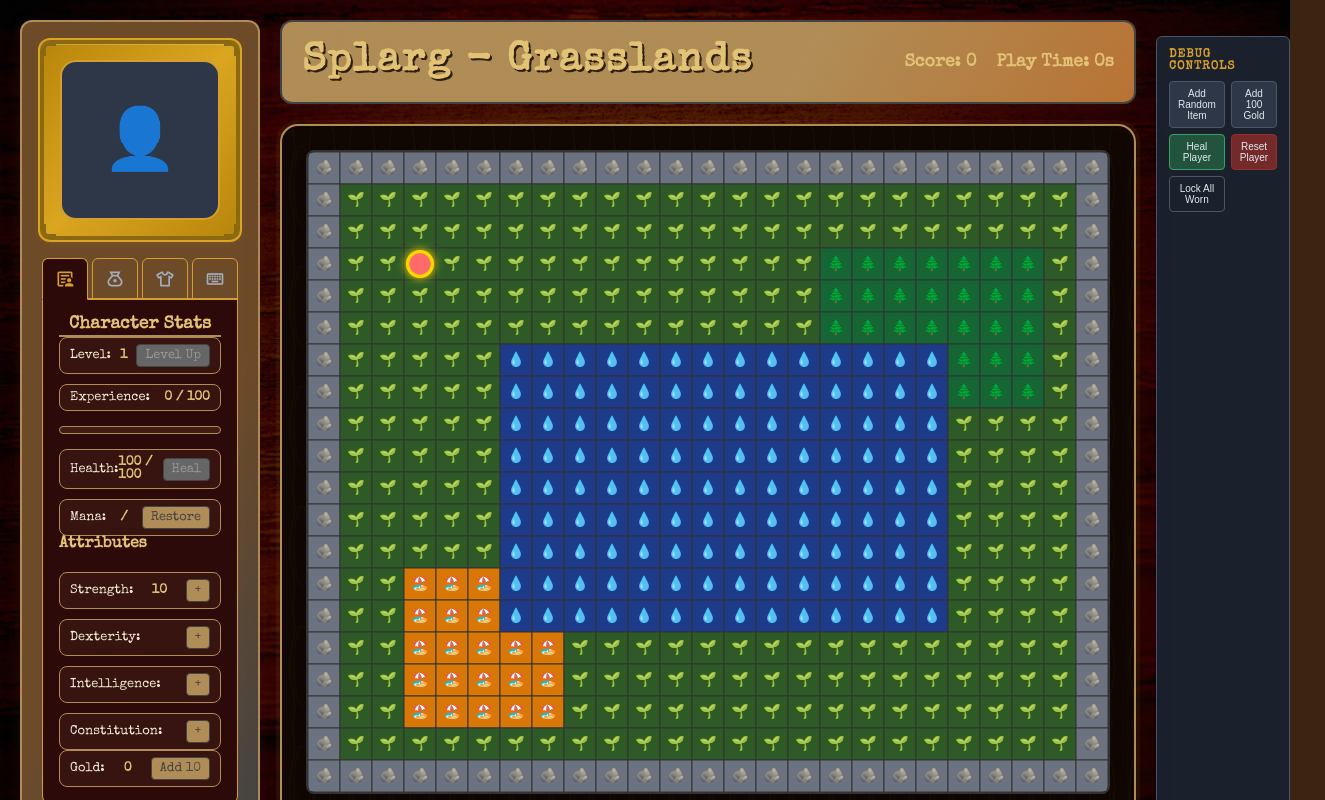
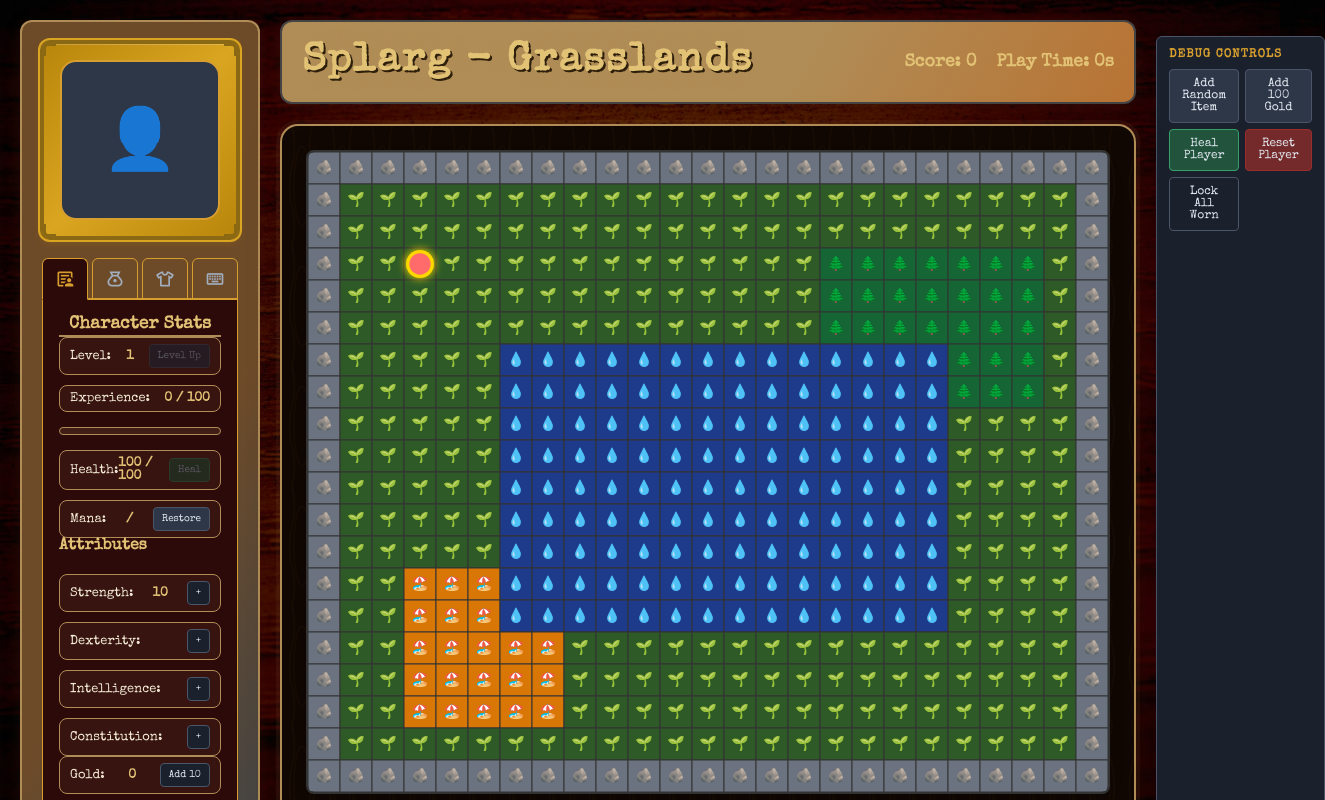
Before and after one commit to charlotte-xie/splarg, a Next.js app: page / in a window 1280 px wide. Shown: the top 800 px of the page, 1325 px wide, since content can reach past the window. Built offline with nearby package versions, Linux system fonts and the light colour scheme; a web font is replaced by a local one.

Commit message:
More CSS

```diff
--- a/components/Button.tsx
+++ b/components/Button.tsx
@@ -7,7 +7,6 @@ interface ButtonProps {
   size?: 'small' | 'medium' | 'large';
   disabled?: boolean;
   className?: string;
-  style?: React.CSSProperties;
 }
 
 export default function Button({
@@ -16,109 +15,13 @@ export default function Button({
   variant = 'primary',
   size = 'medium',
   disabled = false,
-  className = '',
-  style = {}
+  className = ''
 }: ButtonProps) {
-  const baseStyles: React.CSSProperties = {
-    padding: size === 'small' ? '6px 8px' : size === 'large' ? '12px 16px' : '8px 12px',
-    fontSize: size === 'small' ? '10px' : size === 'large' ? '14px' : '12px',
-    border: '1px solid',
-    borderRadius: '4px',
-    cursor: disabled ? 'not-allowed' : 'pointer',
-    transition: 'all 0.2s ease',
-    fontWeight: '500',
-    textAlign: 'center',
-    display: 'inline-flex',
-    alignItems: 'center',
-    justifyContent: 'center',
-    gap: '4px',
-    minWidth: 'fit-content',
-    ...style
-  };
-
-  const variantStyles = {
-    primary: {
-      backgroundColor: '#2d3748',
-      color: '#e2e8f0',
-      borderColor: '#4a5568',
-      '&:hover': {
-        backgroundColor: '#4a5568'
-      },
-      '&:disabled': {
-        backgroundColor: '#1a202c',
-        color: '#718096',
-        borderColor: '#2d3748'
-      }
-    },
-    secondary: {
-      backgroundColor: '#1a202c',
-      color: '#e2e8f0',
-      borderColor: '#4a5568',
-      '&:hover': {
-        backgroundColor: '#2d3748'
-      },
-      '&:disabled': {
-        backgroundColor: '#0f1419',
-        color: '#718096',
-        borderColor: '#2d3748'
-      }
-    },
-    danger: {
-      backgroundColor: '#742a2a',
-      color: '#e2e8f0',
-      borderColor: '#9b2c2c',
-      '&:hover': {
-        backgroundColor: '#9b2c2c'
-      },
-      '&:disabled': {
-        backgroundColor: '#4a1a1a',
-        color: '#718096',
-        borderColor: '#742a2a'
-      }
-    },
-    success: {
-      backgroundColor: '#22543d',
-      color: '#e2e8f0',
-      borderColor: '#38a169',
-      '&:hover': {
-        backgroundColor: '#38a169'
-      },
-      '&:disabled': {
-        backgroundColor: '#1a3a2a',
-        color: '#718096',
-        borderColor: '#22543d'
-      }
-    }
-  };
-
-  const currentVariant = variantStyles[variant];
-  const buttonStyles = {
-    ...baseStyles,
-    backgroundColor: disabled ? currentVariant['&:disabled'].backgroundColor : currentVariant.backgroundColor,
-    color: disabled ? currentVariant['&:disabled'].color : currentVariant.color,
-    borderColor: disabled ? currentVariant['&:disabled'].borderColor : currentVariant.borderColor
-  };
-
-  const handleMouseEnter = (e: React.MouseEvent<HTMLButtonElement>) => {
-    if (!disabled) {
-      e.currentTarget.style.backgroundColor = currentVariant['&:hover'].backgroundColor;
-    }
-  };
-
-  const handleMouseLeave = (e: React.MouseEvent<HTMLButtonElement>) => {
-    if (!disabled) {
-      e.currentTarget.style.backgroundColor = currentVariant.backgroundColor;
-    }
-  };
-
   return (
     <button
       className={`game-button game-button--${variant} game-button--${size} ${className}`}
-      style={buttonStyles}
       onClick={onClick}
       disabled={disabled}
-      onMouseEnter={handleMouseEnter}
-      onMouseLeave={handleMouseLeave}
     >
       {children}
     </button>
--- a/components/DebugPanel.tsx
+++ b/components/DebugPanel.tsx
@@ -63,7 +63,6 @@ export default function DebugPanel({ game, onGameUpdate }: DebugPanelProps) {
       <div className="control-panel-grid">
         <Button
           variant="primary"
-          size="small"
           onClick={handleAddRandomItem}
         >
           Add Random Item
@@ -71,7 +70,6 @@ export default function DebugPanel({ game, onGameUpdate }: DebugPanelProps) {
 
         <Button
           variant="primary"
-          size="small"
           onClick={handleAddGold}
         >
           Add 100 Gold
@@ -79,7 +77,6 @@ export default function DebugPanel({ game, onGameUpdate }: DebugPanelProps) {
 
         <Button
           variant="success"
-          size="small"
           onClick={handleHealPlayer}
         >
           Heal Player
@@ -87,7 +84,6 @@ export default function DebugPanel({ game, onGameUpdate }: DebugPanelProps) {
 
         <Button
           variant="danger"
-          size="small"
           onClick={handleResetPlayer}
         >
           Reset Player
@@ -95,7 +91,6 @@ export default function DebugPanel({ game, onGameUpdate }: DebugPanelProps) {
 
         <Button
           variant="secondary"
-          size="small"
           onClick={handleLockAllWornItems}
         >
           Lock All Worn
--- a/components/MessagePanel.tsx
+++ b/components/MessagePanel.tsx
@@ -1,5 +1,6 @@
 import { useEffect, useRef } from 'react';
 import Game from '../classes/Game';
+import Button from './Button';
 
 interface MessagePanelProps {
   game: Game;
@@ -50,12 +51,13 @@ export default function MessagePanel({ game }: MessagePanelProps) {
       {/* Fixed Footer */}
       {messages.length > 0 && (
         <div className="control-panel-messages-footer">
-          <button
+          <Button
             onClick={() => game.clearMessages()}
-            className="control-panel-clear-button"
+            variant="secondary"
+            size="small"
           >
             Clear Log
-          </button>
+          </Button>
         </div>
       )}
     </div>
--- a/components/PlayerStats.tsx
+++ b/components/PlayerStats.tsx
@@ -1,4 +1,4 @@
-import React from 'react';
+import Button from './Button';
 
 interface PlayerStatsProps {
   stats: any;
@@ -51,13 +51,14 @@ export default function PlayerStats({ stats, onStatsUpdate }: PlayerStatsProps)
         <div className="stat-row">
           <span className="stat-label">Level:</span>
           <span className="stat-value">{stats.level}</span>
-          <button
-            className="stat-button"
+          <Button
+            variant="primary"
+            size="small"
             onClick={handleLevelUp}
             disabled={stats.experience < stats.experienceToNext}
           >
             Level Up
-          </button>
+          </Button>
         </div>
 
         <div className="stat-row">
@@ -75,25 +76,27 @@ export default function PlayerStats({ stats, onStatsUpdate }: PlayerStatsProps)
         <div className="stat-row">
           <span className="stat-label">Health:</span>
           <span className="stat-value">{stats.health} / {stats.maxHealth}</span>
-          <button
-            className="stat-button"
+          <Button
+            variant="success"
+            size="small"
             onClick={handleHeal}
             disabled={stats.health >= stats.maxHealth}
           >
             Heal
-          </button>
+          </Button>
         </div>
 
         <div className="stat-row">
           <span className="stat-label">Mana:</span>
           <span className="stat-value">{stats.mana} / {stats.maxMana}</span>
-          <button
-            className="stat-button"
+          <Button
+            variant="primary"
+            size="small"
             onClick={handleManaRestore}
             disabled={stats.mana >= stats.maxMana}
           >
             Restore
-          </button>
+          </Button>
         </div>
       </div>
 
@@ -102,45 +105,49 @@ export default function PlayerStats({ stats, onStatsUpdate }: PlayerStatsProps)
         <div className="stat-row">
           <span className="stat-label">Strength:</span>
           <span className="stat-value">{stats.strength}</span>
-          <button
-            className="stat-button"
+          <Button
+            variant="secondary"
+            size="small"
             onClick={() => handleStatChange('strength', stats.strength + 1)}
           >
             +
-          </button>
+          </Button>
         </div>
 
         <div className="stat-row">
           <span className="stat-label">Dexterity:</span>
           <span className="stat-value">{stats.dexterity}</span>
-          <button
-            className="stat-button"
+          <Button
+            variant="secondary"
+            size="small"
             onClick={() => handleStatChange('dexterity', stats.dexterity + 1)}
           >
             +
-          </button>
+          </Button>
         </div>
 
         <div className="stat-row">
           <span className="stat-label">Intelligence:</span>
           <span className="stat-value">{stats.intelligence}</span>
-          <button
-            className="stat-button"
+          <Button
+            variant="secondary"
+            size="small"
             onClick={() => handleStatChange('intelligence', stats.intelligence + 1)}
           >
             +
-          </button>
+          </Button>
         </div>
 
         <div className="stat-row">
           <span className="stat-label">Constitution:</span>
           <span className="stat-value">{stats.constitution}</span>
-          <button
-            className="stat-button"
+          <Button
+            variant="secondary"
+            size="small"
             onClick={() => handleStatChange('constitution', stats.constitution + 1)}
           >
             +
-          </button>
+          </Button>
         </div>
       </div>
 
@@ -148,12 +155,13 @@ export default function PlayerStats({ stats, onStatsUpdate }: PlayerStatsProps)
         <div className="stat-row">
           <span className="stat-label">Gold:</span>
           <span className="stat-value">{stats.gold}</span>
-          <button
-            className="stat-button"
+          <Button
+            variant="secondary"
+            size="small"
             onClick={() => handleStatChange('gold', stats.gold + 10)}
           >
             Add 10
-          </button>
+          </Button>
         </div>
       </div>
     </div>
--- a/styles/globals.css
+++ b/styles/globals.css
@@ -157,30 +157,7 @@ body {
   color: var(--accent);
 }
 
-.stat-button {
-  background: var(--brass);
-  color: var(--iron);
-  border: 1.5px solid var(--iron);
-  padding: 4px 8px;
-  border-radius: 4px;
-  font-size: 0.8rem;
-  cursor: pointer;
-  transition: all 0.2s;
-  font-family: var(--font-secondary);
-  box-shadow: 0 1px 2px 0 rgba(68, 44, 15, 0.12);
-}
 
-.stat-button:hover:not(:disabled) {
-  background: var(--accent);
-  color: var(--shadow);
-  transform: translateY(-1px) scale(1.05);
-}
-
-.stat-button:disabled {
-  background: #666;
-  color: #999;
-  cursor: not-allowed;
-}
 
 .experience-bar {
   width: 100%;
@@ -536,30 +513,14 @@ body {
   flex-shrink: 0;
 }
 
-.control-panel-clear-button {
-  background: none;
-  border: 1px solid #4a5568;
-  color: #a0aec0;
-  padding: 4px 8px;
-  border-radius: 3px;
-  font-size: 10px;
-  cursor: pointer;
-  transition: all 0.2s ease;
-}
 
-.control-panel-clear-button:hover {
-  background-color: #2d3748;
-  color: #e2e8f0;
-}
 
 .control-panel p {
   border-radius: 4px;
   font-size: 14px;
   line-height: 1.4;
-  border: 1px solid;
   word-break: break-word;
-  margin: 4px 0;
-  padding: 8px;
+  padding: 2px;
 }
 
 .control-panel p[data-type="error"] {
@@ -595,3 +556,105 @@ body {
   border: none;
   background: none;
 }
+
+/* Global Button Styles */
+.game-button {
+  border: 1px solid;
+  border-radius: 4px;
+  cursor: pointer;
+  transition: all 0.2s ease;
+  font-weight: 400;
+  text-align: center;
+  display: inline-flex;
+  align-items: center;
+  justify-content: center;
+  gap: 4px;
+  min-width: fit-content;
+  font-family: var(--font-secondary);
+}
+
+.game-button:disabled {
+  cursor: not-allowed;
+  opacity: 0.6;
+}
+
+/* Button Sizes */
+.game-button--small {
+  padding: 6px 8px;
+  font-size: 10px;
+}
+
+.game-button--medium {
+  padding: 8px 12px;
+  font-size: 12px;
+}
+
+.game-button--large {
+  padding: 12px 16px;
+  font-size: 14px;
+}
+
+/* Button Variants */
+.game-button--primary {
+  background-color: #2d3748;
+  color: #e2e8f0;
+  border-color: #4a5568;
+}
+
+.game-button--primary:hover:not(:disabled) {
+  background-color: #4a5568;
+}
+
+.game-button--primary:disabled {
+  background-color: #1a202c;
+  color: #718096;
+  border-color: #2d3748;
+}
+
+.game-button--secondary {
+  background-color: #1a202c;
+  color: #e2e8f0;
+  border-color: #4a5568;
+}
+
+.game-button--secondary:hover:not(:disabled) {
+  background-color: #2d3748;
+}
+
+.game-button--secondary:disabled {
+  background-color: #0f1419;
+  color: #718096;
+  border-color: #2d3748;
+}
+
+.game-button--danger {
+  background-color: #742a2a;
+  color: #e2e8f0;
+  border-color: #9b2c2c;
+}
+
+.game-button--danger:hover:not(:disabled) {
+  background-color: #9b2c2c;
+}
+
+.game-button--danger:disabled {
+  background-color: #4a1a1a;
+  color: #718096;
+  border-color: #742a2a;
+}
+
+.game-button--success {
+  background-color: #22543d;
+  color: #e2e8f0;
+  border-color: #38a169;
+}
+
+.game-button--success:hover:not(:disabled) {
+  background-color: #38a169;
+}
+
+.game-button--success:disabled {
+  background-color: #1a3a2a;
+  color: #718096;
+  border-color: #22543d;
+}
```
